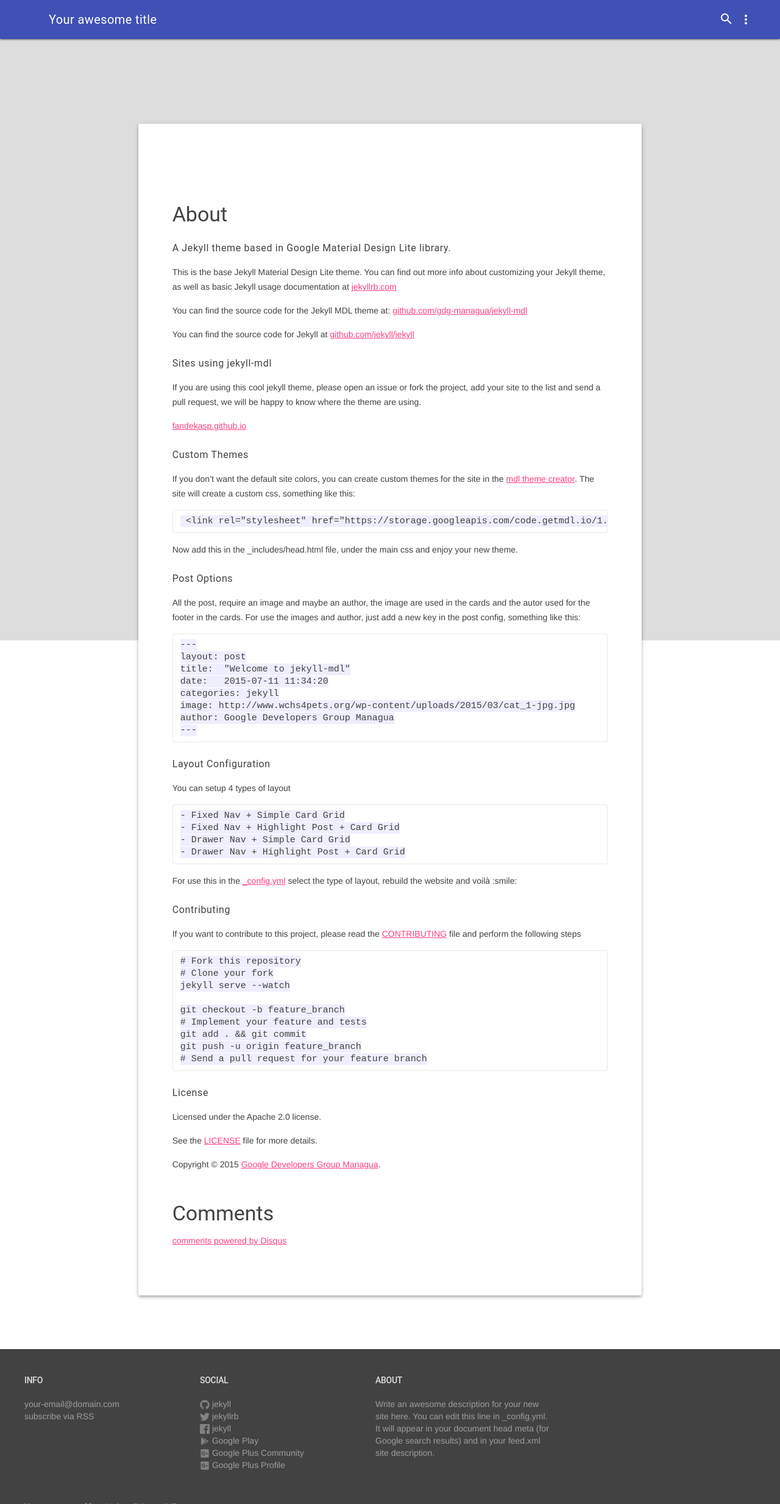
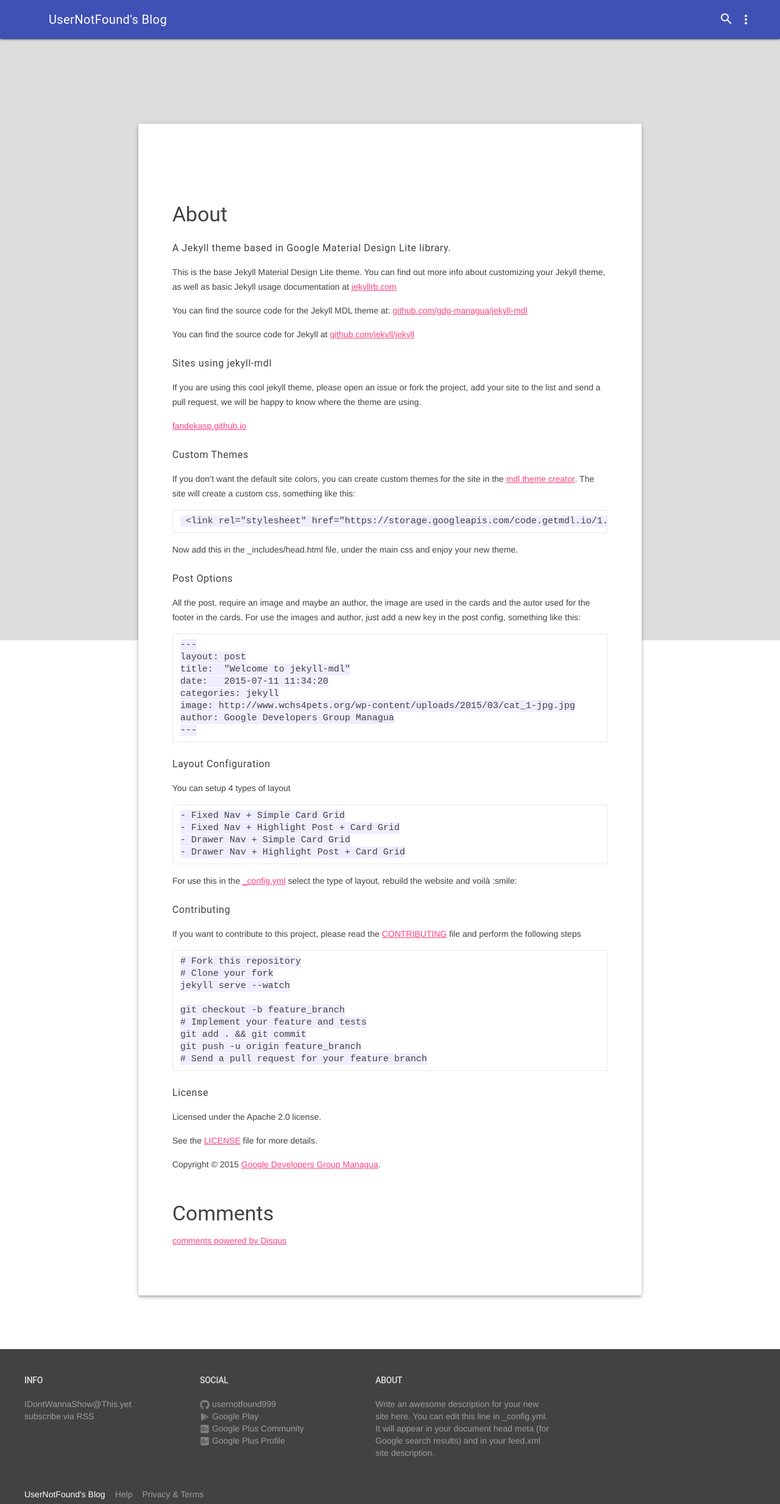
Before and after one commit to usernotfound999/usernotfound999.github.io, a Jekyll site: the page built from about.md, in a window 1280 px wide. Shown: the whole page at 61% size. Built offline with Jekyll 4.4.1, drawn with Linux system fonts in a browser that asks for light colours; comment, search, counter and statistics services are not loaded.

Commit message:
Update _config.yml

```diff
--- a/_config.yml
+++ b/_config.yml
@@ -1,19 +1,19 @@
 # Site settings
-title: Your awesome title
-email: your-email@domain.com
+title: UserNotFound's Blog
+email: IDontWannaShow@This.yet
 description: > # this means to ignore newlines until "baseurl:"
   Write an awesome description for your new site here. You can edit this
   line in _config.yml. It will appear in your document head meta (for
   Google search results) and in your feed.xml site description.
 baseurl: "" # the subpath of your site, e.g. /blog/
-url: "http://yourdomain.com" # the base hostname & protocol for your site
-twitter_username: jekyllrb
-github_username:  jekyll
-facebook_username: jekyll
-google_play: 'GDGX'
-google_plus_com: '109485346959707049693'  # Community link
-google_plus_per: '+GDGManagua'  #Personal link
-facebook_app_id: 12345
+url: "https://mighttt.dpdns.org" # the base hostname & protocol for your site
+twitter_username: no
+github_username:  usernotfound999
+facebook_username: no
+google_play: 'no'
+google_plus_com: 'no'  # Community link
+google_plus_per: 'no'  #Personal link
+facebook_app_id: no
 
 # Layout settings
 header_type: default  # values [ drawer, default ]
@@ -22,17 +22,17 @@ pagination_type: default  # values [ ops, default ]
 
 more_vert:
   option1:
-    name: Cool Option 1
-    link: www.myawesomelink.com
+    name: Rickroll
+    link: https://m.youtube.com/watch?v=dQw4w9WgXcQ
   option2:
-    name: Cool Option 2
-    link: www.myawesomelink.com
+    name: Half-Life 3 Free Download
+    link: https://m.youtube.com/watch?v=o59I9kB_Ei8
   option3:
-    name: Cool Option 3
-    link: www.myawesomelink.com
+    name: Deltarune Chapter 1&2&3&4
+    link: https://www.youtube.com/watch?v=7ggQthXpmos
 
 disqus: true
-disqus_shortname: 'gdgmanagua'
+disqus_shortname: 'usernotfound999'
 
 # Build settings
 markdown: kramdown
```
